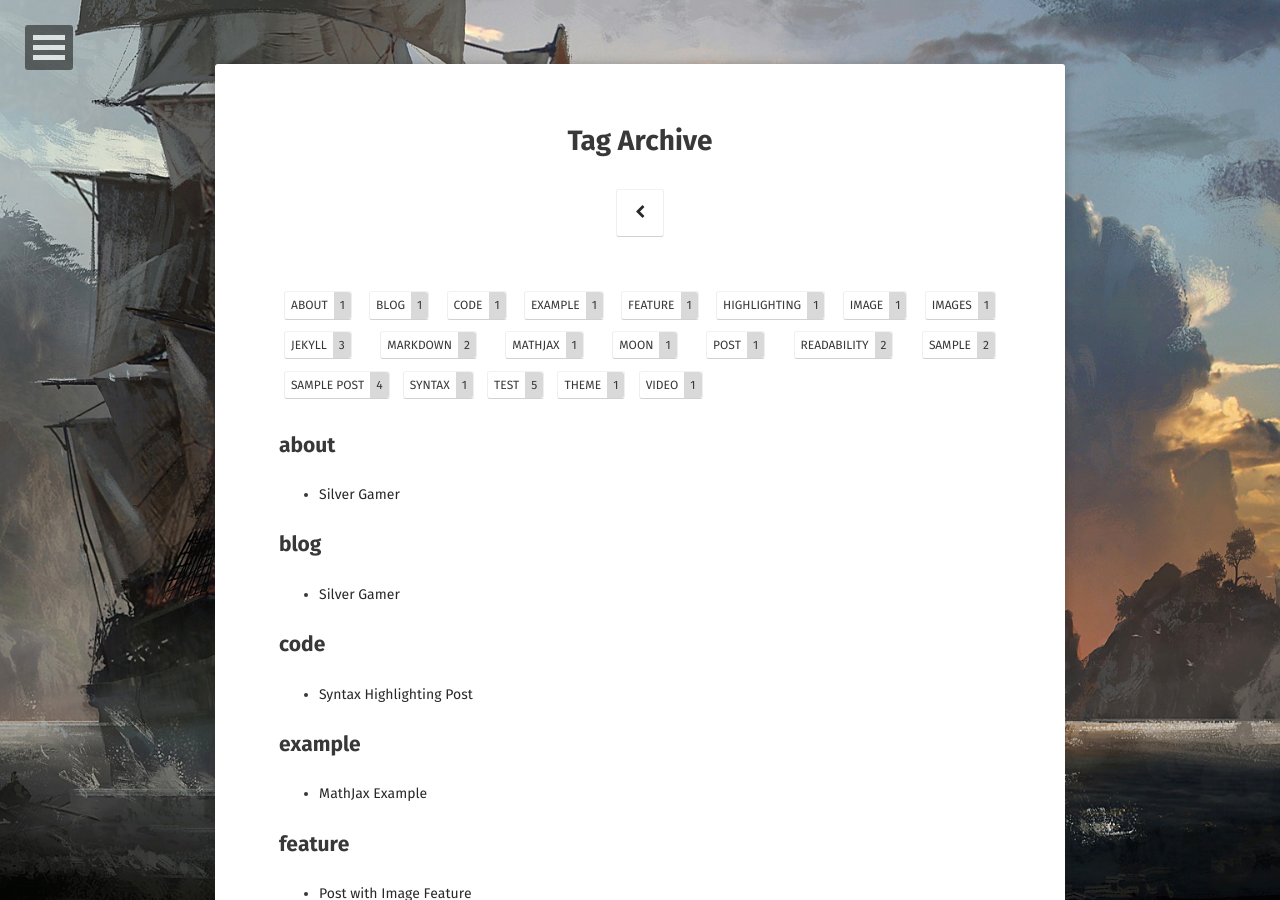
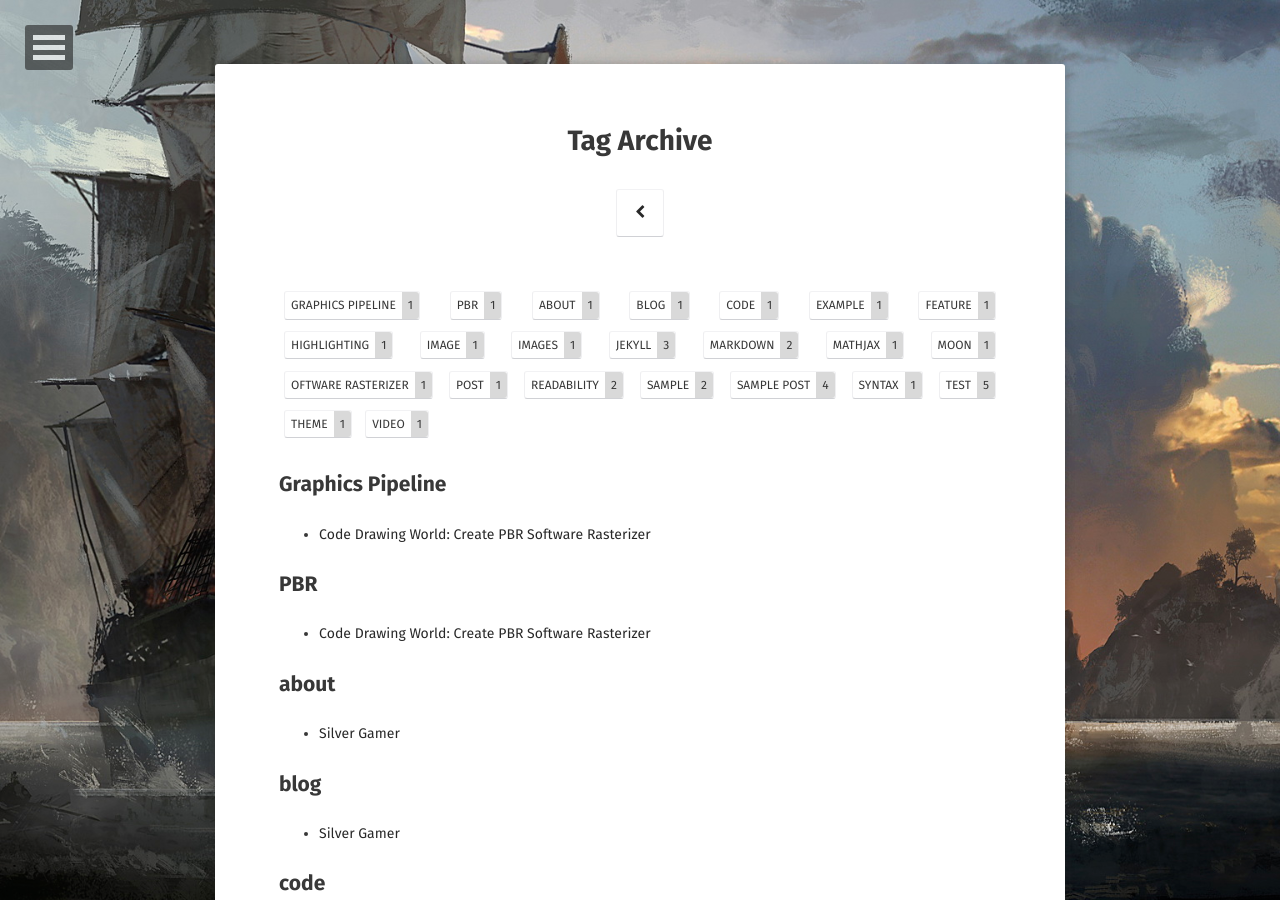
Before and after one commit to OneSilverBullet/silvergamer.github.io, a Jekyll site: the page built from tags/index.html, in a window 1280 px wide and 900 px high. Built offline with Jekyll 4.4.1, drawn with Linux system fonts in a browser that asks for light colours; some web fonts are replaced; some of the changed lines change nothing that is shown; some of the changed text lies outside the part shown.

Commit message:
#6 Start New Post: Create A PBR Rasterizer.

````diff
--- a/_config.yml
+++ b/_config.yml
@@ -8,6 +8,7 @@ logo:               'assets/img/logo.png'
 background:         'assets/img/placeholder-big.jpg'
 tiled_bg:           false   # Set this true if you want to tile your background image, otherwise it will be covered
 locale:             en_US
+#url:                http://127.0.0.1:4000/
 url:                https://www.silvergamer.tech/
 
 # Jekyll
--- /dev/null
+++ b/_posts/2021-10-07-SoftwareRasterizer.md
@@ -0,0 +1,153 @@
+---
+layout: post
+title:  "Code Drawing World: Create PBR Software Rasterizer"
+date:   2021-10-07
+excerpt: "Create PBR Software Rasterizer from One Line C++ Code."
+project: true
+tag: [Graphics Pipeline, oftware Rasterizer, PBR]
+comments: true
+feature: http://i.imgur.com/Ds6S7lJ.png
+---
+
+<center>God said, "Let there be light," and there was light.</center>
+
+
+<iframe src="https://github.com/OneSilverBullet/SilverGL-Soft_Render_Pipline" frameborder="0" scrolling="0" width="160px" height="30px"></iframe>
+
+## Overview
+* Fork the [Moon repo](https://github.com/TaylanTatli/Moon/fork)
+* Edit `_config.yml` file.
+* Remove sample posts from `_posts` folder and add yours.
+* Edit `index.md` file in `about` folder.
+* Change repo name to `YourUserName.github.io`
+
+That's all.
+
+## Preview
+
+{% capture images %}
+	https://cloud.githubusercontent.com/assets/754514/14509716/61ac6c8e-01d6-11e6-879f-8308883de790.png
+	https://cloud.githubusercontent.com/assets/754514/14509717/61ad05ae-01d6-11e6-85ae-5a817dd8763b.png
+	https://cloud.githubusercontent.com/assets/754514/14509714/61a89708-01d6-11e6-8fcd-74b002a060df.png
+{% endcapture %}
+{% include gallery images=images caption="Screenshots of Moon Theme" cols=3 %}
+
+---
+
+{% capture images %}
+	https://cloud.githubusercontent.com/assets/754514/14509718/61b09a20-01d6-11e6-8da1-4202ae4d83cd.png
+	https://cloud.githubusercontent.com/assets/754514/14509715/61aa9d00-01d6-11e6-81a6-c6837edf2e84.png
+{% endcapture %}
+{% include gallery images=images caption="Moon Theme on Small Screen Size" cols=2 %}
+
+See a [live version of Moon](http://taylantatli.github.io/Moon) hosted on GitHub.
+
+## Site Setup
+A quick checklist of the files you’ll want to edit to get up and running.
+
+### Site Wide Configuration
+`_config.yml` is your friend. Open it up and personalize it. Most variables are self explanatory but here's an explanation of each if needed:
+
+#### title
+
+The title of your site... shocker!
+
+Example `title: My Awesome Site`
+
+#### bio
+
+The description to show on your homepage.
+
+#### description
+
+The description to use for meta tags and navigation menu.
+
+#### url
+
+Used to generate absolute urls in `sitemap.xml`, `feed.xml`, and for generating canonical URLs in `<head>`. When developing locally either comment this out or use something like `http://localhost:4000` so all assets load properly. *Don't include a trailing `/`*.
+
+Examples:
+
+{% highlight yaml %}
+url: http://taylantatli.me/Moon
+url: http://localhost:4000
+url: //cooldude.github.io
+url:
+{% endhighlight %}
+
+#### reading_time
+
+Set true to show reading time for posts. And set `words_per_minute`, default is 200.
+
+#### logo
+Your site's logo. It will show on homepage and navigation menu. Also used for twitter meta tags.
+
+#### background
+Image for background. If you don't set it, color will be used as a background.
+
+#### Google Analytics and Webmaster Tools
+
+Google Analytics UA and Webmaster Tool verification tags can be entered in `_config.yml`. For more information on obtaining these meta tags check [Google Webmaster Tools](http://support.google.com/webmasters/bin/answer.py?hl=en&answer=35179) and [Bing Webmaster Tools](https://ssl.bing.com/webmaster/configure/verify/ownership) support.
+
+#### MathJax
+It's enabled. But if you don't want to use it. Set it false in  `_config.yml`.
+
+#### Disqus Comments
+Set your disqus shortname in `_config.yml` to use comments.
+
+---
+
+### Navigation Links
+
+To set what links appear in the top navigation edit `_data/navigation.yml`. Use the following format to set the URL and title for as many links as you'd like. *External links will open in a new window.*
+
+{% highlight yaml %}
+- title: Home
+  url: /
+
+- title: Blog
+  url: /blog/
+
+- title: Projects
+  url: /projects/
+
+- title: About
+  url: /about/
+
+- title: Moon
+  url: http://taylantatli.me/Moon
+{% endhighlight %}
+
+---
+
+## Layouts and Content
+
+Moon Theme use [Jekyll Compress](https://github.com/penibelst/jekyll-compress-html) to compress html output. But it can cause errors if you use "linenos" (line numbers). I suggest don't use line numbers for codes, because it won't look good with this theme, also i didn't give a proper style for them. If you insist to use line numbers, just remove `layout: compress` string from layouts. It will disable compressing.
+
+### Feature Image
+
+You can set feature image per post. Just add `feature: some link` to your post's front matter.
+
+```
+feature: /assets/img/some-image.png
+or
+feaure: http://example.com/some-image.png
+```
+ This also will be used for twitter card:
+
+![Moon Twitter Card](https://cloud.githubusercontent.com/assets/754514/14509719/61c5751c-01d6-11e6-8c29-ce8ccad149bf.png)
+
+### Comments
+To show disqus comments for your post add `comments: true` to your post's front matter.
+
+---
+
+## Questions?
+
+Found a bug or aren't quite sure how something works? By all means [file a GitHub Issue](https://github.com/TaylanTatli/Moon/issues/new). And if you make something cool with this theme feel free to let me know.
+
+---
+
+## License
+
+This theme is free and open source software, distributed under the MIT License. So feel free to use this Jekyll theme on your site without linking back to me or including a disclaimer.
````
